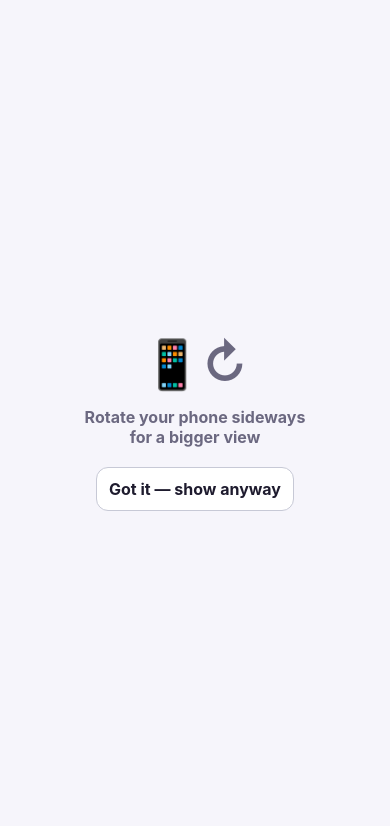
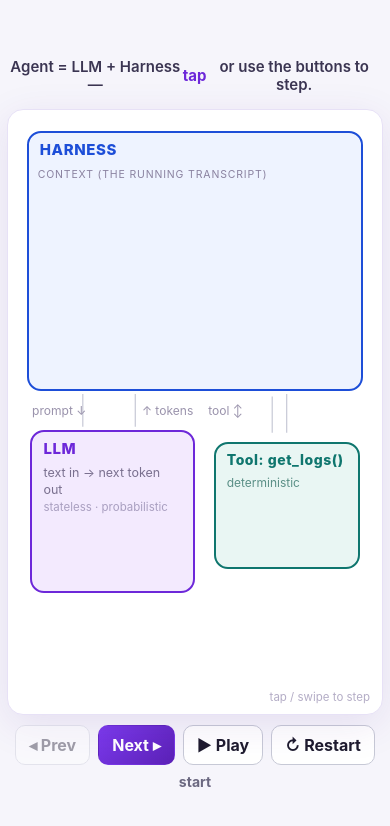
Before and after one commit to apelov/agentic-demos, a plain HTML site: page harness-llm-animation.html in a window 390 px wide. Drawn offline with Linux system fonts and the light colour scheme.

Commit message:
fix: make harness animation responsive

```diff
--- a/harness-llm-animation.html
+++ b/harness-llm-animation.html
@@ -2,101 +2,119 @@
 <html lang="en">
 <head>
 <meta charset="utf-8"/>
-<meta name="viewport" content="width=device-width, initial-scale=1"/>
+<meta name="viewport" content="width=device-width, initial-scale=1, viewport-fit=cover"/>
 <title>Agent = LLM + Harness — token flow animation</title>
 <style>
   :root{ --ink:#1e1b2e; --harness:#1d4ed8; --llm:#6d28d9; --tool:#0f766e;
          --in:#1d4ed8; --out:#7c3aed; --good:#047857; --bad:#b91c1c; --line:#c7c9d6; }
   *{box-sizing:border-box;}
   html,body{margin:0;height:100%;background:#f6f5fb;color:var(--ink);
-    font-family:-apple-system,"Segoe UI",Roboto,Helvetica,Arial,sans-serif;}
-  #wrap{height:100%;display:flex;flex-direction:column;align-items:center;justify-content:center;gap:12px;}
-  #bar{display:flex;gap:10px;align-items:center;flex-wrap:wrap;justify-content:center;}
+    font-family:-apple-system,"Segoe UI",Roboto,Helvetica,Arial,sans-serif;
+    -webkit-text-size-adjust:100%;}
+  #wrap{height:100%;display:flex;flex-direction:column;align-items:center;justify-content:center;
+    gap:10px;padding:8px;padding:max(8px,env(safe-area-inset-top)) 8px max(8px,env(safe-area-inset-bottom));}
+  #bar{display:flex;gap:8px;align-items:center;flex-wrap:wrap;justify-content:center;}
   button{font:inherit;font-weight:700;border:1px solid var(--line);background:#fff;color:var(--ink);
-    border-radius:10px;padding:8px 14px;cursor:pointer;}
+    border-radius:10px;padding:8px 14px;cursor:pointer;min-height:40px;}
   button.primary{background:linear-gradient(135deg,#7c3aed,#5b21b6);color:#fff;border-color:transparent;}
   button:disabled{opacity:.4;cursor:default;}
   button:not(:disabled):hover{filter:brightness(1.04);}
   #speed{display:flex;gap:6px;align-items:center;color:#6b6880;font-size:14px;}
-  #ind{font-weight:700;color:#6b6880;font-size:14px;min-width:90px;text-align:center;}
-  #cap{font-size:20px;font-weight:600;min-height:28px;color:#3b3552;text-align:center;}
+  #ind{font-weight:700;color:#6b6880;font-size:14px;min-width:84px;text-align:center;}
+  #cap{font-size:19px;font-weight:600;min-height:2.4em;color:#3b3552;text-align:center;
+    display:flex;align-items:center;justify-content:center;line-height:1.25;max-width:1040px;}
   #cap b{color:var(--llm);} #cap code{font-family:ui-monospace,Menlo,Consolas,monospace;color:var(--out);}
-  #scaler{display:flex;align-items:center;justify-content:center;}
-  #stage{position:relative;width:1040px;height:600px;background:#fff;border:1px solid #e7e1f6;
-    border-radius:16px;box-shadow:0 10px 40px rgba(76,29,149,.10);overflow:hidden;}
-  .box{position:absolute;border-radius:14px;border:2px solid;display:flex;flex-direction:column;}
-  .box .hd{font-weight:800;letter-spacing:.04em;padding:8px 12px;font-size:18px;}
-  #harness{left:60px;top:120px;width:250px;height:360px;border-color:var(--harness);background:#eef3ff;}
-  #harness .hd{color:var(--harness);}
-  #llm{left:760px;top:120px;width:220px;height:210px;border-color:var(--llm);background:#f3eafe;}
-  #llm .hd{color:var(--llm);}
-  #tool{left:430px;top:490px;width:200px;height:80px;border-color:var(--tool);background:#e9f6f3;}
-  #tool .hd{color:var(--tool);font-size:15px;}
+
+  /* the stage is sized in JS to fit the viewport at the active layout's aspect ratio */
+  #stage{position:relative;background:#fff;border:1px solid #e7e1f6;border-radius:16px;
+    box-shadow:0 10px 40px rgba(76,29,149,.10);overflow:hidden;touch-action:manipulation;}
+  .box{position:absolute;border-radius:14px;border:2px solid;display:flex;flex-direction:column;
+    transition:left .35s,top .35s,width .35s,height .35s;}
+  .box .hd{font-weight:800;letter-spacing:.04em;padding:7px 11px;font-size:17px;}
+  #harness{border-color:var(--harness);background:#eef3ff;} #harness .hd{color:var(--harness);}
+  #llm{border-color:var(--llm);background:#f3eafe;} #llm .hd{color:var(--llm);}
+  #tool{border-color:var(--tool);background:#e9f6f3;} #tool .hd{color:var(--tool);font-size:14px;}
   #llm.pulse,#tool.flash{animation:flash .5s ease;}
   @keyframes flash{0%{filter:none}40%{filter:brightness(1.12) drop-shadow(0 0 10px rgba(124,58,237,.5))}100%{filter:none}}
-  #ctx{margin:4px 10px 10px;flex:1;overflow:hidden;}
-  #ctx .lbl{font-size:11px;text-transform:uppercase;letter-spacing:.08em;color:#8a82a0;margin-bottom:4px;}
-  .ctxline{font:13px/1.5 ui-monospace,Menlo,Consolas,monospace;background:#fff;border:1px solid #dfe3f3;
-    border-radius:6px;padding:2px 7px;margin:3px 0;color:#2a2f55;opacity:0;transform:translateY(4px);
+  .sub{color:#7a708f;font-size:12.5px;line-height:1.35;padding:0 11px;}
+  .sub small{color:#a99fc0;font-size:11.5px;}
+  #toolsub{color:#5a8f86;font-size:12px;padding:0 11px;}
+  #ctx{margin:2px 9px 9px;flex:1;overflow:hidden;display:flex;flex-direction:column;}
+  #ctx .lbl{font-size:10.5px;text-transform:uppercase;letter-spacing:.08em;color:#8a82a0;margin-bottom:3px;}
+  #ctxlist{flex:1;overflow:hidden;display:flex;flex-direction:column;justify-content:flex-end;}
+  .ctxline{font:12.5px/1.45 ui-monospace,Menlo,Consolas,monospace;background:#fff;border:1px solid #dfe3f3;
+    border-radius:6px;padding:2px 7px;margin:2.5px 0;color:#2a2f55;opacity:0;transform:translateY(4px);
     transition:opacity .25s,transform .25s;}
   .ctxline.show{opacity:1;transform:none;}
   .ctxline.gen{color:var(--out);border-color:#e3d7fb;background:#faf7ff;}
   .ctxline.res{color:var(--tool);border-color:#cdeae3;background:#f0fbf8;}
+
+  /* layout-specific box geometry (percentages of the stage) */
+  #stage.landscape #harness{left:5.5%;top:20%;width:24%;height:60%;}
+  #stage.landscape #llm    {left:73%;top:20%;width:21.5%;height:35%;}
+  #stage.landscape #tool   {left:41%;top:81%;width:19.5%;height:13.5%;}
+  #stage.portrait  #harness{left:5%;top:3.5%;width:90%;height:43%;}
+  #stage.portrait  #llm    {left:6%;top:53%;width:44%;height:27%;}
+  #stage.portrait  #tool   {left:55%;top:55%;width:39%;height:21%;}
+
   svg.lanes{position:absolute;inset:0;width:100%;height:100%;pointer-events:none;}
   .lane{stroke:var(--line);stroke-width:2;fill:none;}
-  .lanelbl{fill:#9a93ac;font-size:12px;}
+  .lanelbl{fill:#9a93ac;}
+  #stage.landscape .lanes.port{display:none;}
+  #stage.portrait  .lanes.land{display:none;}
+
   .tok{position:absolute;font:14px/1 ui-monospace,Menlo,Consolas,monospace;font-weight:700;
-    padding:6px 9px;border-radius:8px;color:#fff;white-space:nowrap;transform:translate(-50%,-50%);
+    padding:5px 9px;border-radius:8px;color:#fff;white-space:nowrap;transform:translate(-50%,-50%);
     box-shadow:0 3px 10px rgba(0,0,0,.12);opacity:1;}
   .tok.in{background:var(--in);} .tok.out{background:var(--out);}
   .tok.tool{background:var(--tool);} .tok.good{background:var(--good);}
   .tok.ghost{background:#aeb4c6;font-style:italic;box-shadow:none;opacity:.85;}
   .tok.fb{background:#8b93b3;font-size:12px;padding:4px 8px;}
-  .phase{position:absolute;left:50%;top:14px;transform:translateX(-50%);font-weight:800;
-    font-size:14px;letter-spacing:.03em;color:#8a82a0;}
-  .hint{position:absolute;right:14px;bottom:12px;font-size:12px;color:#b4adc6;}
-  #stage{touch-action:manipulation;}
-  #rotate{position:fixed;inset:0;display:none;z-index:50;background:#f6f5fb;
-    flex-direction:column;align-items:center;justify-content:center;gap:14px;
-    color:#6b6880;font-weight:700;text-align:center;padding:24px;}
-  #rotate .ico{font-size:48px;}
-  /* phones / narrow viewports */
+  .phase{position:absolute;left:50%;top:10px;transform:translateX(-50%);font-weight:800;
+    font-size:13px;letter-spacing:.03em;color:#8a82a0;text-align:center;width:90%;}
+  .hint{position:absolute;right:12px;bottom:10px;font-size:11.5px;color:#b4adc6;}
+
   @media (max-width:760px){
-    #wrap{gap:8px;padding:6px;}
-    #cap{font-size:15px;line-height:1.3;min-height:0;padding:0 6px;}
-    #bar{gap:6px;}
-    button{padding:10px 12px;border-radius:12px;min-height:44px;}
-    #ind{min-width:64px;font-size:13px;}
-    #speed{display:none;}            /* free up the control bar on small screens */
-    .hint{display:none;}
+    #cap{font-size:15px;min-height:3em;}
+    #speed{display:none;}
+    button{padding:9px 13px;}
+    .box .hd{font-size:15px;}
   }
 </style>
 </head>
 <body>
-<div id="rotate"><div class="ico">📱↻</div><div>Rotate your phone sideways<br>for a bigger view</div>
-  <button id="rotate-ok" style="margin-top:6px;">Got it — show anyway</button></div>
 <div id="wrap">
   <div id="cap"></div>
-  <div id="scaler"><div id="stage">
-    <svg class="lanes" viewBox="0 0 1040 600" preserveAspectRatio="none">
+  <div id="stage" class="landscape">
+    <svg class="lanes land" viewBox="0 0 1040 600" preserveAspectRatio="none">
       <defs><marker id="ah" markerWidth="9" markerHeight="9" refX="7" refY="3" orient="auto">
         <path d="M0,0 L7,3 L0,6 Z" fill="#c7c9d6"/></marker></defs>
       <path class="lane" marker-end="url(#ah)" d="M310,200 L756,200"/>
-      <text class="lanelbl" x="455" y="190">prompt / context  →</text>
+      <text class="lanelbl" x="455" y="190" font-size="12">prompt / context  →</text>
       <path class="lane" marker-end="url(#ah)" d="M760,300 L314,300"/>
-      <text class="lanelbl" x="455" y="322">←  generated tokens (one at a time)</text>
+      <text class="lanelbl" x="455" y="322" font-size="12">←  generated tokens (one at a time)</text>
       <path class="lane" marker-end="url(#ah)" d="M250,470 L470,496"/>
       <path class="lane" marker-end="url(#ah)" d="M470,548 L250,480"/>
     </svg>
+    <svg class="lanes port" viewBox="0 0 620 1000" preserveAspectRatio="none">
+      <path class="lane" marker-end="url(#ah)" d="M124,470 L124,524"/>
+      <text class="lanelbl" x="40" y="505" font-size="20">prompt ↓</text>
+      <path class="lane" marker-end="url(#ah)" d="M211,524 L211,470"/>
+      <text class="lanelbl" x="222" y="505" font-size="20">↑ tokens</text>
+      <path class="lane" marker-end="url(#ah)" d="M462,470 L462,534"/>
+      <path class="lane" marker-end="url(#ah)" d="M438,534 L438,474"/>
+      <text class="lanelbl" x="332" y="505" font-size="20">tool ↕</text>
+    </svg>
     <div class="phase" id="phase"></div>
     <div class="box" id="harness"><div class="hd">HARNESS</div>
-      <div id="ctx"><div class="lbl">context (the running transcript)</div></div></div>
+      <div id="ctx"><div class="lbl">context (the running transcript)</div>
+        <div id="ctxlist"></div></div></div>
     <div class="box" id="llm"><div class="hd">LLM</div>
-      <div style="padding:0 12px;color:#7a708f;font-size:13px;">text in → next token out<br><span style="font-size:12px;color:#a99fc0;">stateless · probabilistic</span></div></div>
+      <div class="sub">text in → next token out<br><small>stateless · probabilistic</small></div></div>
     <div class="box" id="tool"><div class="hd">Tool: get_logs()</div>
-      <div style="padding:0 12px;color:#5a8f86;font-size:12px;">deterministic</div></div>
+      <div id="toolsub">deterministic</div></div>
     <div class="hint" id="hint">← / → to step</div>
-  </div></div>
+  </div>
   <div id="bar">
     <button id="prev">◂ Prev</button>
     <button class="primary" id="next">Next ▸</button>
@@ -109,58 +127,83 @@
 </div>
 
 <script>
-const stage=document.getElementById('stage'), ctx=document.getElementById('ctx'),
+const stage=document.getElementById('stage'), ctxlist=document.getElementById('ctxlist'),
       cap=document.getElementById('cap'), phaseEl=document.getElementById('phase'),
       llm=document.getElementById('llm'), tool=document.getElementById('tool'),
       ind=document.getElementById('ind');
 
-const HX=310, LX=756, TOPY=200, BOTY=300, TOOLX=540, TOOLY=510, HBOT=470;
 let SPEED=1, INSTANT=false, busy=false, cur=-1;
 const dur = ms => INSTANT?0:ms/SPEED;
 const sleep = ms => new Promise(r=>setTimeout(r, dur(ms)));
 
-function fit(){ const s=document.getElementById('scaler');
-  const small=window.innerWidth<=760;
-  const padW=small?12:40;                                  // hug the edges on phones
-  const bar=document.getElementById('bar').offsetHeight||56;
-  const capReserve=small?56:48;                            // room for a wrapped caption
-  const availW=window.innerWidth-padW;
-  const availH=window.innerHeight-bar-capReserve-24;
-  const k=Math.min(availW/1040, availH/600, 1.3);
-  stage.style.transform='scale('+k+')'; s.style.height=(600*k)+'px'; s.style.width=(1040*k)+'px'; }
+// --- layout: fractional anchor points, swapped per orientation -------------
+// each anchor is {x,y} as a fraction of the stage's width/height.
+const A_LAND={
+  hOut:{x:.298,y:.333}, lIn:{x:.727,y:.333},        // prompt lane (harness → LLM)
+  lOut:{x:.727,y:.500}, hIn:{x:.356,y:.500},        // generated lane (LLM → harness)
+  ghost:{x:.563,y:.500},                            // discarded mid-prompt prediction
+  toolFrom:{x:.356,y:.783}, tool:{x:.519,y:.850},   // harness ↔ tool
+  done:{x:.192,y:.500}
+};
+const A_PORT={
+  hOut:{x:.200,y:.470}, lIn:{x:.200,y:.530},
+  lOut:{x:.340,y:.530}, hIn:{x:.340,y:.470},
+  ghost:{x:.340,y:.700},
+  toolFrom:{x:.745,y:.470}, tool:{x:.710,y:.610},
+  done:{x:.270,y:.460}
+};
+let A=A_LAND, MODE='land', SW=1040, SH=600;
+const px = a => ({x:a.x*SW, y:a.y*SH});
+
+function pickMode(){ return window.innerHeight > window.innerWidth ? 'port' : 'land'; }
+function setMode(m){ if(m===MODE) return; MODE=m; A = m==='port'?A_PORT:A_LAND;
+  stage.classList.toggle('portrait', m==='port'); stage.classList.toggle('landscape', m==='land'); }
+
+function fit(){
+  setMode(pickMode());
+  const AR = MODE==='port' ? 620/1000 : 1040/600;
+  const barH = document.getElementById('bar').offsetHeight || 56;
+  const capH = cap.offsetHeight || 30;
+  const availW = window.innerWidth  - (MODE==='port'?14:40);
+  const availH = window.innerHeight - barH - capH - 30;
+  let w = Math.min(availW, availH*AR, 1040);
+  let h = w/AR;
+  if(h>availH){ h=availH; w=h*AR; }
+  SW=w; SH=h;
+  stage.style.width = w+'px'; stage.style.height = h+'px';
+}
 window.addEventListener('resize', fit);
 window.addEventListener('orientationchange', ()=>setTimeout(fit,200));
 
 const setCap=h=>cap.innerHTML=h, setPhase=t=>phaseEl.textContent=t;
-function clearTokens(){ stage.querySelectorAll('.tok,.badge').forEach(e=>e.remove()); }
-function resetCtx(){ ctx.innerHTML='<div class="lbl">context (the running transcript)</div>'; }
-function tok(text,x,y,kind){ const t=document.createElement('div'); t.className='tok '+kind;
-  t.textContent=text; t.style.left=x+'px'; t.style.top=y+'px'; stage.appendChild(t); return t; }
-function moveTo(el,x,y,ms){ el.style.transition=`left ${dur(ms)}ms cubic-bezier(.4,0,.2,1), top ${dur(ms)}ms cubic-bezier(.4,0,.2,1)`;
-  void el.offsetWidth; el.style.left=x+'px'; el.style.top=y+'px'; return sleep(ms); }
+function clearTokens(){ stage.querySelectorAll('.tok').forEach(e=>e.remove()); }
+function resetCtx(){ ctxlist.innerHTML=''; }
+function tok(text,p,kind){ const t=document.createElement('div'); t.className='tok '+kind;
+  t.textContent=text; t.style.left=p.x+'px'; t.style.top=p.y+'px'; stage.appendChild(t); return t; }
+function moveTo(el,p,ms){ el.style.transition=`left ${dur(ms)}ms cubic-bezier(.4,0,.2,1), top ${dur(ms)}ms cubic-bezier(.4,0,.2,1)`;
+  void el.offsetWidth; el.style.left=p.x+'px'; el.style.top=p.y+'px'; return sleep(ms); }
 async function fadeRemove(el,ms=250){ if(!el)return; el.style.transition=`opacity ${dur(ms)}ms`;
   void el.offsetWidth; el.style.opacity=0; await sleep(ms); el.remove(); }
 function pulse(el,cls){ el.classList.add(cls); setTimeout(()=>el.classList.remove(cls), dur(500)); }
 function ctxAdd(text,kind=''){ const d=document.createElement('div'); d.className='ctxline '+kind; d.textContent=text;
-  ctx.appendChild(d); void d.offsetWidth; d.classList.add('show'); }
+  ctxlist.appendChild(d); void d.offsetWidth; d.classList.add('show'); }
 
-// --- mechanics -----------------------------------------------------------
-async function sendIn(text){                         // one prompt token harness -> LLM
-  const t=tok(text,HX,TOPY,'in'); await moveTo(t,LX,TOPY,750); await fadeRemove(t,160);
+// --- mechanics -------------------------------------------------------------
+async function sendIn(text){                          // one prompt token harness -> LLM
+  const t=tok(text,px(A.hOut),'in'); await moveTo(t,px(A.lIn),750); await fadeRemove(t,160);
   ctxAdd(text); pulse(llm,'pulse'); }
-async function ghost(text){                           // a discarded mid-prompt next-token prediction
-  const g=tok(text,LX,BOTY,'ghost'); await moveTo(g,LX-170,BOTY,600); await fadeRemove(g,350); }
-async function emit(text,kind='gen'){                 // LLM generates a token -> harness, appended
-  const t=tok(text,LX,BOTY,kind==='gen'?'out':kind); await moveTo(t,HX+60,BOTY,750); await fadeRemove(t,160);
+async function ghost(text){                            // a discarded mid-prompt next-token prediction
+  const g=tok(text,px(A.lOut),'ghost'); await moveTo(g,px(A.ghost),600); await fadeRemove(g,350); }
+async function emit(text,kind='gen'){                  // LLM generates a token -> harness, appended
+  const t=tok(text,px(A.lOut),kind==='gen'?'out':kind); await moveTo(t,px(A.hIn),750); await fadeRemove(t,160);
   ctxAdd(text, kind); }
 async function feedback(){                             // append + re-send whole context to the LLM
-  const d=tok('↺ context',HX,TOPY,'fb'); await moveTo(d,LX,TOPY,500); await fadeRemove(d,140); pulse(llm,'pulse'); }
+  const d=tok('↺ context',px(A.hOut),'fb'); await moveTo(d,px(A.lIn),500); await fadeRemove(d,140); pulse(llm,'pulse'); }
 async function invokeTool(){                           // harness runs the tool, result -> context
-  const a=tok('get_logs()',HX+60,HBOT,'out'); await moveTo(a,TOOLX,TOOLY,650); pulse(tool,'flash'); await fadeRemove(a,140);
-  const r=tok('logs: timeout',TOOLX,TOOLY,'tool'); await moveTo(r,HX+60,HBOT,650); await fadeRemove(r,140);
+  const a=tok('get_logs()',px(A.toolFrom),'out'); await moveTo(a,px(A.tool),650); pulse(tool,'flash'); await fadeRemove(a,140);
+  const r=tok('logs: timeout',px(A.tool),'tool'); await moveTo(r,px(A.toolFrom),650); await fadeRemove(r,140);
   ctxAdd('→ logs: timeout','res'); }
 
-const S={};
 const STEPS=[
  {run:async()=>{ resetCtx(); setPhase('prompt ingestion — token by token');
    setCap('Feed the prompt <b>one token at a time</b>.');
@@ -184,7 +227,7 @@ const STEPS=[
  {run:async()=>{ setCap('The result is appended and <b>fed back</b> — generation continues.');
    await feedback(); await emit('restart(svc)'); await feedback(); }},
  {run:async()=>{ setCap('…until the task is <b>done</b>. ✓');
-   S.d=tok('Fixed ✓',LX,BOTY,'good'); await moveTo(S.d,HX-110,BOTY,800); ctxAdd('Fixed ✓','res'); }},
+   const d=tok('Fixed ✓',px(A.lOut),'good'); await moveTo(d,px(A.done),800); await fadeRemove(d,200); ctxAdd('Fixed ✓','res'); }},
 ];
 const N=STEPS.length;
 
@@ -192,7 +235,7 @@ function updateUI(){ ind.textContent = cur<0?'start':('step '+(cur+1)+' / '+N);
   document.getElementById('prev').disabled=busy||cur<0;
   document.getElementById('next').disabled=busy||cur>=N-1; }
 function resetScene(){ clearTokens(); resetCtx(); setPhase(''); cur=-1;
-  setCap('Agent&nbsp;=&nbsp;LLM&nbsp;+&nbsp;Harness — step with the <b>arrow keys</b>.'); }
+  setCap('Agent&nbsp;=&nbsp;LLM&nbsp;+&nbsp;Harness — <b>tap</b> or use the buttons to step.'); }
 
 async function goto(t){ t=Math.max(-1,Math.min(N-1,t));
   if(busy||t===cur) return; busy=true; updateUI();
@@ -213,6 +256,7 @@ document.addEventListener('keydown',e=>{
   else if(e.key==='Home'){ e.preventDefault(); resetScene(); updateUI(); }
   else if(e.key==='End'){ e.preventDefault(); goto(N-1); }
 });
+
 // --- touch: tap to advance, horizontal swipe to step ----------------------
 const isTouch = window.matchMedia('(hover:none)').matches || 'ontouchstart' in window;
 if(isTouch){
@@ -226,15 +270,7 @@ if(isTouch){
   },{passive:true});
 }
 
-// --- portrait hint on small phones ---------------------------------------
-function checkRotate(){ const r=document.getElementById('rotate');
-  const portrait = window.innerHeight > window.innerWidth;
-  r.style.display = (isTouch && portrait && window.innerWidth<=480) ? 'flex' : 'none'; }
-document.getElementById('rotate-ok').onclick=()=>{ document.getElementById('rotate').style.display='none'; };
-window.addEventListener('resize', checkRotate);
-window.addEventListener('orientationchange', ()=>setTimeout(checkRotate,200));
-
-resetScene(); updateUI(); fit(); checkRotate();
+resetScene(); updateUI(); fit();
 </script>
 </body>
 </html>
```
